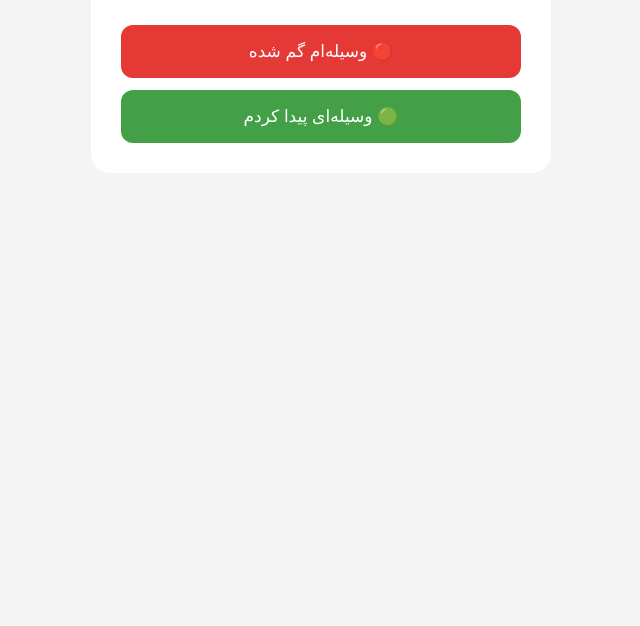
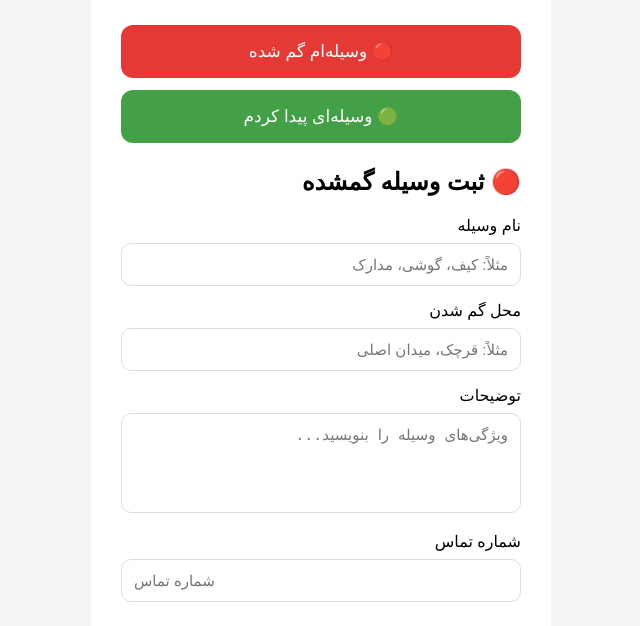
Before and after one commit to sajadyousefi920-lgtm/gomshode-yab, a plain HTML site: page index.html in a window 1280 px wide. Both pictures are taken after a click on the button "🔴 وسیله‌ام گم شده". Shown: the part 171-797 px from the top of the page, without its empty margins (319-959 px from the left). Drawn offline with Linux system fonts and the light colour scheme.

Commit message:
Update index.html

```diff
--- a/index.html
+++ b/index.html
@@ -34,6 +34,7 @@
             border: none;
             border-radius: 12px;
             font-size: 17px;
+            cursor: pointer;
         }
 
         .lost {
@@ -43,6 +44,39 @@
 
         .found {
             background: #43a047;
+            color: white;
+        }
+
+        .form {
+            display: none;
+            margin-top: 25px;
+            text-align: right;
+        }
+
+        input,
+        textarea {
+            width: 100%;
+            box-sizing: border-box;
+            padding: 12px;
+            margin-top: 8px;
+            margin-bottom: 15px;
+            border: 1px solid #ddd;
+            border-radius: 10px;
+            font-size: 15px;
+        }
+
+        textarea {
+            height: 100px;
+            resize: none;
+        }
+
+        .submit {
+            background: #1976d2;
+            color: white;
+        }
+
+        .back {
+            background: #777;
             color: white;
         }
     </style>
@@ -56,15 +90,87 @@
 
     <p>وسیله‌ای گم کردی یا چیزی پیدا کردی؟</p>
 
-    <button class="lost">
+    <button class="lost" onclick="showForm('lostForm')">
         🔴 وسیله‌ام گم شده
     </button>
 
-    <button class="found">
+    <button class="found" onclick="showForm('foundForm')">
         🟢 وسیله‌ای پیدا کردم
     </button>
 
+    <div id="lostForm" class="form">
+
+        <h2>🔴 ثبت وسیله گمشده</h2>
+
+        <label>نام وسیله</label>
+        <input type="text" placeholder="مثلاً: کیف، گوشی، مدارک">
+
+        <label>محل گم شدن</label>
+        <input type="text" placeholder="مثلاً: قرچک، میدان اصلی">
+
+        <label>توضیحات</label>
+        <textarea placeholder="ویژگی‌های وسیله را بنویسید..."></textarea>
+
+        <label>شماره تماس</label>
+        <input type="tel" placeholder="شماره تماس">
+
+        <button class="submit" onclick="submitForm()">
+            ثبت آگهی
+        </button>
+
+        <button class="back" onclick="goBack()">
+            بازگشت
+        </button>
+
+    </div>
+
+    <div id="foundForm" class="form">
+
+        <h2>🟢 ثبت وسیله پیدا شده</h2>
+
+        <label>نام وسیله</label>
+        <input type="text" placeholder="مثلاً: کیف، گوشی، مدارک">
+
+        <label>محل پیدا شدن</label>
+        <input type="text" placeholder="مثلاً: قرچک، میدان اصلی">
+
+        <label>توضیحات</label>
+        <textarea placeholder="ویژگی‌های وسیله را بنویسید..."></textarea>
+
+        <label>شماره تماس</label>
+        <input type="tel" placeholder="شماره تماس">
+
+        <button class="submit" onclick="submitForm()">
+            ثبت آگهی
+        </button>
+
+        <button class="back" onclick="goBack()">
+            بازگشت
+        </button>
+
+    </div>
+
 </div>
+
+<script>
+
+function showForm(formId) {
+    document.getElementById("lostForm").style.display = "none";
+    document.getElementById("foundForm").style.display = "none";
+
+    document.getElementById(formId).style.display = "block";
+}
+
+function goBack() {
+    document.getElementById("lostForm").style.display = "none";
+    document.getElementById("foundForm").style.display = "none";
+}
+
+function submitForm() {
+    alert("آگهی شما با موفقیت ثبت شد ✅");
+}
+
+</script>
 
 </body>
 </html>
```
